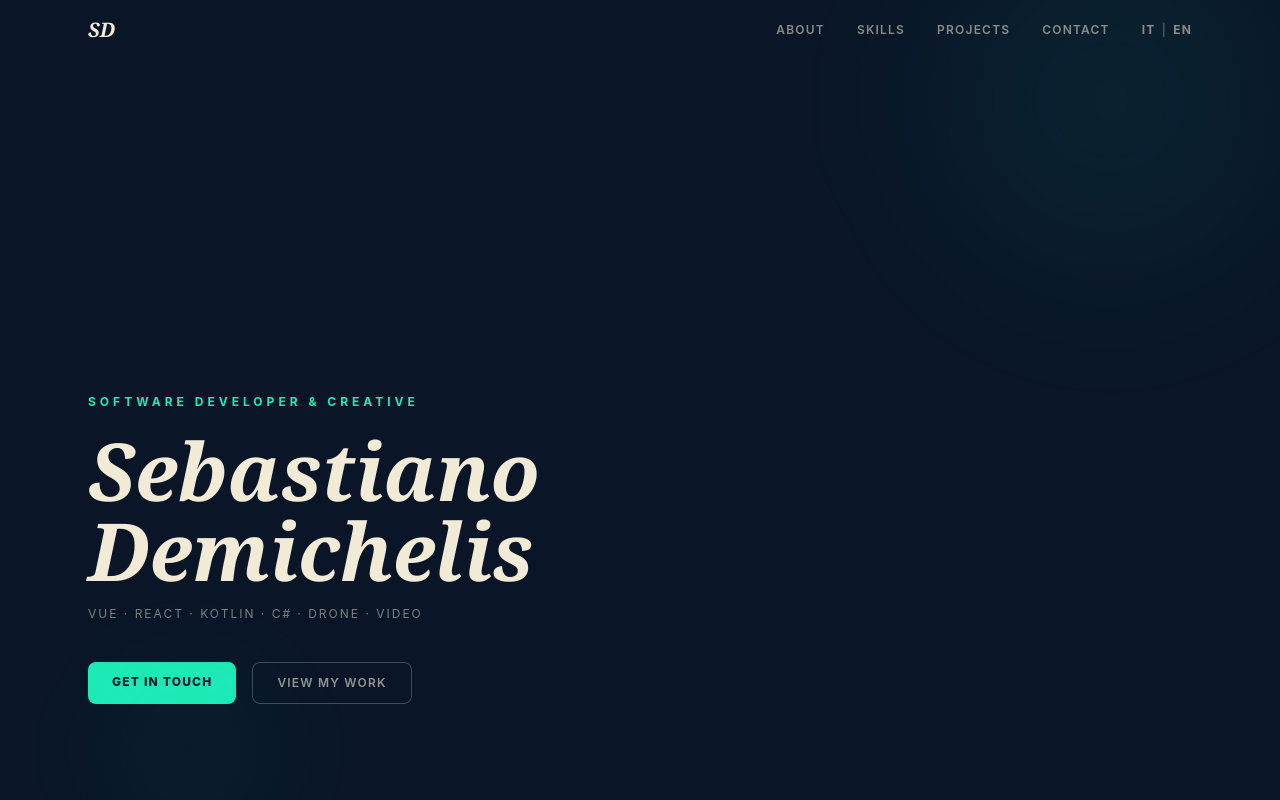
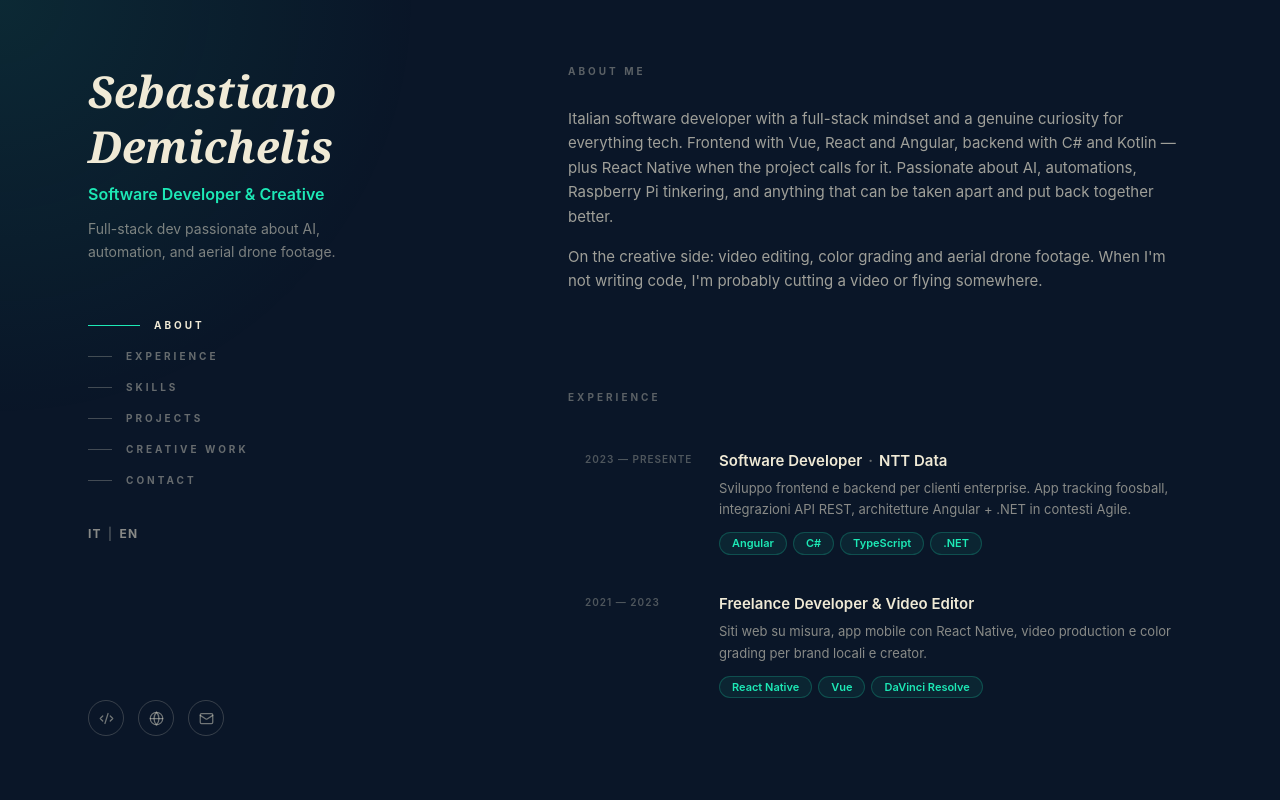
Before and after one commit to deeeemiss/portfolio, a React app: page / in a window 1280 px wide. Shown: the top 800 px of the page. Built offline with nearby package versions, Linux system fonts and the light colour scheme; the HTML template or start-up script is replaced by a standard one.

Commit message:
feat: two-column layout with spotlight — redesign complete

```diff
--- a/src/App.tsx
+++ b/src/App.tsx
@@ -1,21 +1,40 @@
-import { Navbar } from './components/layout/Navbar'
-import { Hero } from './components/sections/Hero'
+import { useState } from 'react'
+import { Sidebar } from './components/layout/Sidebar'
 import { About } from './components/sections/About'
+import { Experience } from './components/sections/Experience'
 import { Skills } from './components/sections/Skills'
 import { Projects } from './components/sections/Projects'
+import { CreativeWork } from './components/sections/CreativeWork'
 import { Contact } from './components/sections/Contact'
 
 export default function App() {
+  const [mouse, setMouse] = useState({ x: 0, y: 0 })
+
   return (
-    <div className="bg-bg-base min-h-screen">
-      <Navbar />
-      <main>
-        <Hero />
-        <About />
-        <Skills />
-        <Projects />
-        <Contact />
-      </main>
+    <div
+      className="relative bg-bg-base min-h-screen"
+      onMouseMove={e => setMouse({ x: e.clientX, y: e.clientY })}
+    >
+      {/* Spotlight overlay */}
+      <div
+        className="pointer-events-none fixed inset-0 z-0"
+        style={{
+          background: `radial-gradient(600px circle at ${mouse.x}px ${mouse.y}px, rgba(29,233,182,0.09), transparent 70%)`,
+        }}
+      />
+
+      {/* Two-column layout */}
+      <div className="relative z-10 flex flex-col md:flex-row max-w-[1200px] mx-auto">
+        <Sidebar />
+        <main className="flex-1 flex flex-col gap-24 px-8 py-12 md:px-12 md:py-16 md:pl-6">
+          <About />
+          <Experience />
+          <Skills />
+          <Projects />
+          <CreativeWork />
+          <Contact />
+        </main>
+      </div>
     </div>
   )
 }
```
